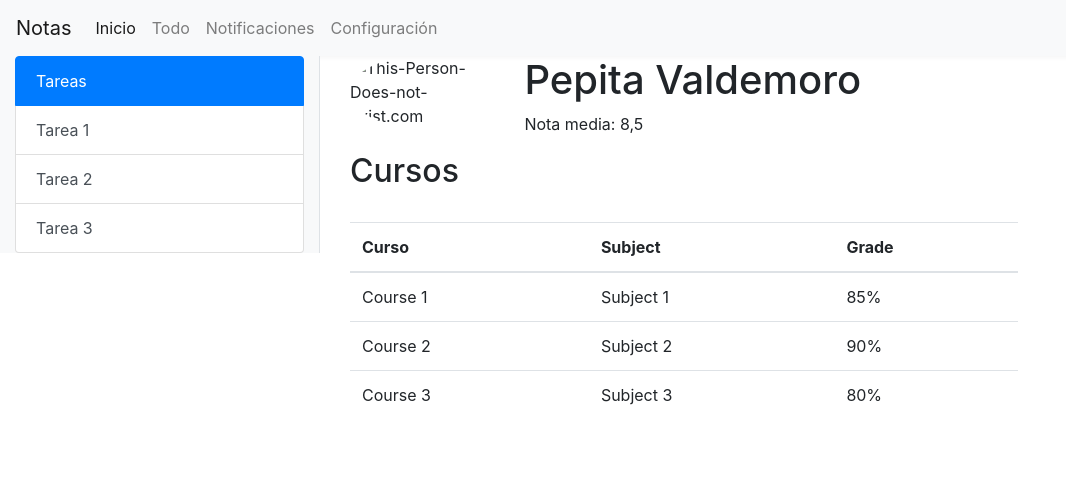
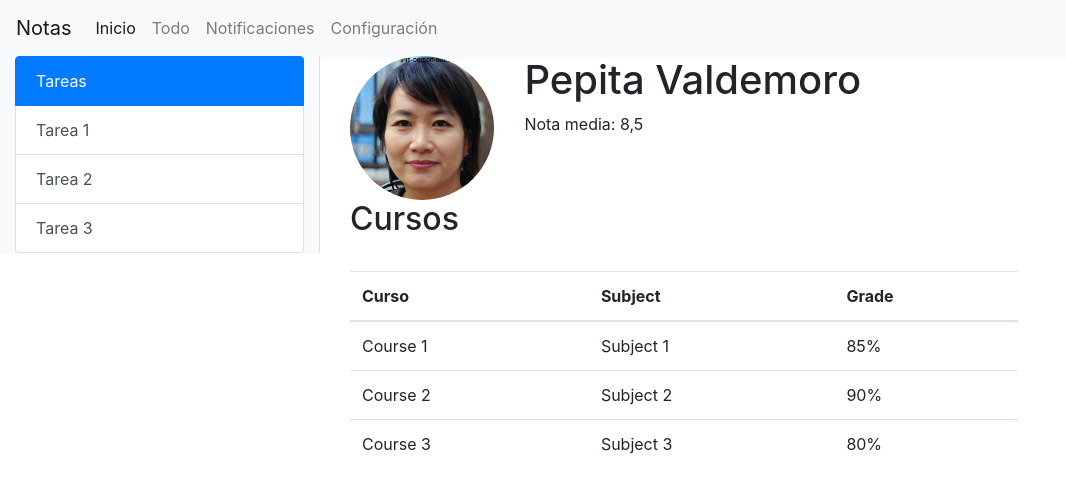
Before and after one commit to mlpz2/MoodlePracticasOld, a plain HTML site: page dashboard.html in a window 1280 px wide. Shown: the whole page, without its empty margins (0-1066 px from the left). Drawn offline with nearby package versions, Linux system fonts and the light colour scheme.

Commit message:
Update dashboard.html

```diff
--- a/dashboard.html
+++ b/dashboard.html
@@ -46,7 +46,7 @@
                 <div class="col-lg-9 col-md-8 col-sm-6">
                     <div class="row">
                         <div class="col-sm-3">
-                            <img src="mlpz2.github.io/src/assets/src/5z9TV_9v2.jpg" alt="This-Person-Does-not-Exist.com" class="img-fluid rounded-circle">
+                            <img src="src/avatar.png" alt="This-Person-Does-not-Exist.com" class="img-fluid rounded-circle">
                         </div>
                         <div class="col-sm-9">
                             <h1>Pepita Valdemoro</h1>
```
